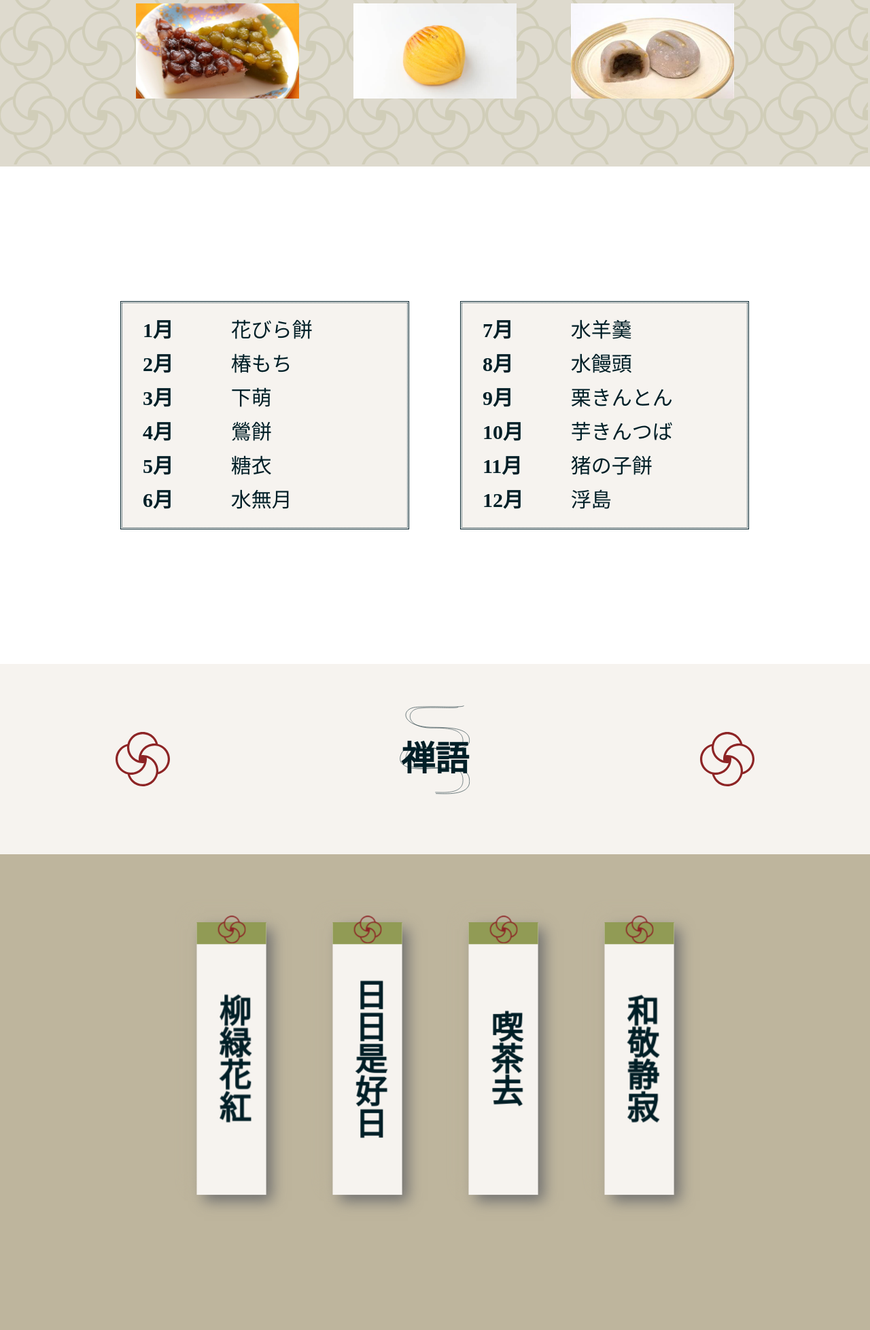
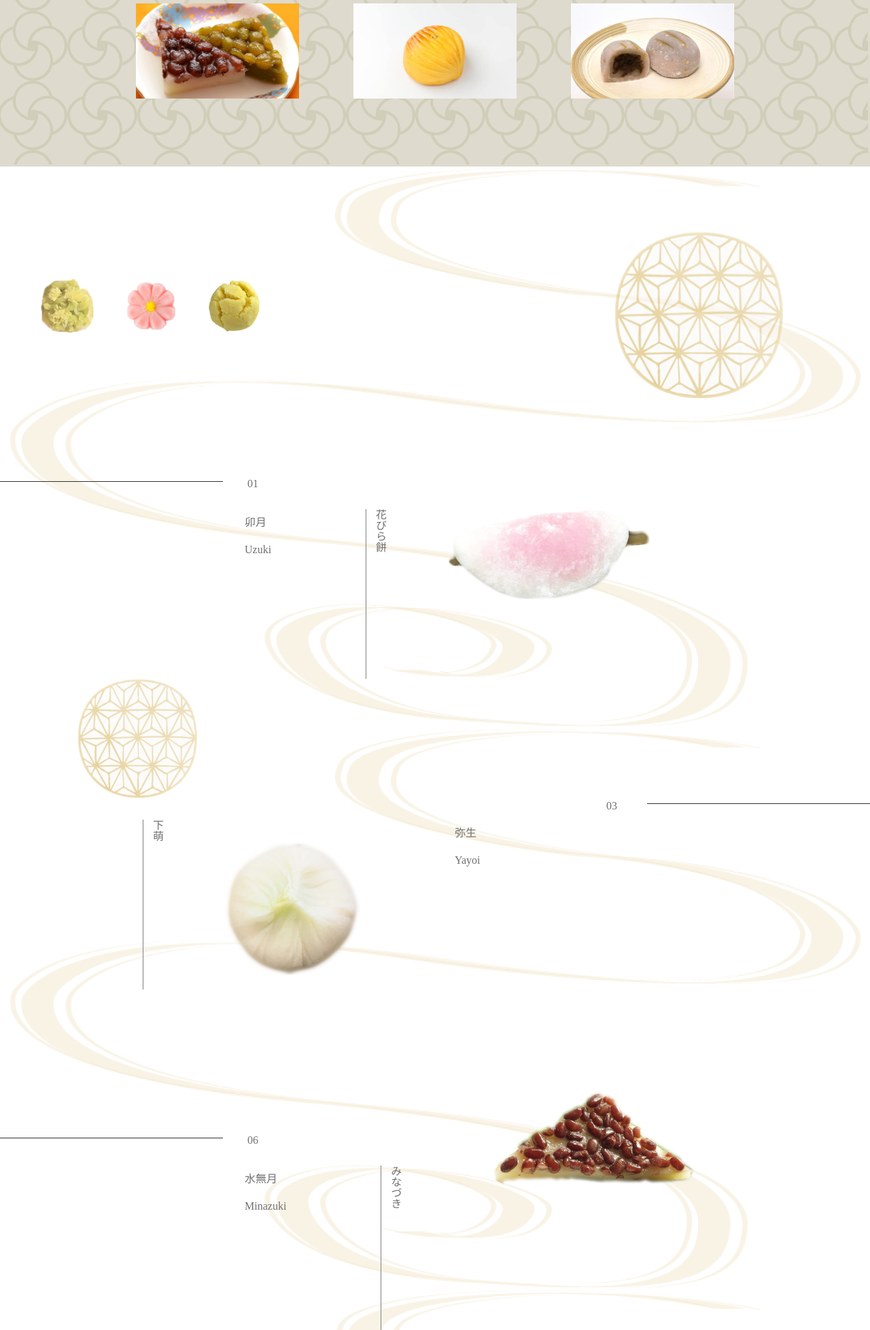
Before and after one commit to satokofuwa/tea, a PHP site: page / in a window 1280 px wide; the page is wider, and only the part inside the window is pictured. Shown: the part 3548-5505 px from the top of that part at 68% size. Run offline with PHP 8.4, Linux system fonts and the light colour scheme; some libraries are stand-ins or nearby versions; some web fonts are replaced.

Commit message:
月ごとの菓子変更

```diff
--- a/css/style.css
+++ b/css/style.css
@@ -127,7 +127,7 @@ button {
 
 
 body {
-  width: ;
+  width: 100%;
   font-family: 'Noto Serif JP', serif;
   color: #707070;
   font-size: 16px;
@@ -901,11 +901,24 @@ img.content {
 
 }
 .sweets-table{
-  display: flex;
+ /* position: relative; */
     /* background-color: #F6F3EF;  */
+  width: 100%;
+  height: auto;
+  background-image: url(../img/bk-img.png);
+  background-position: top;
+  background-size: contain;
 
 }
-
+.fadein-before{
+  opacity: 0;
+  transform:translateX(-100px);
+  transition:opacity 1s,transform 1s;
+}
+.fadein-after{
+  opacity: 1;
+  transform: translate(0);
+}
 .table-container{
   display: grid;
   grid-template-columns:  420px 420px;
@@ -915,9 +928,169 @@ img.content {
   /* background-color: var(--main-color2); */
   animation: slideIn 1.6s;
   /* background-color: #F6F3EF; */
+}
+
+.sweets-top {
+
+  width: 100%;
+  height: auto;
+
+  margin-left: 60px;
+
+}
+.sweets-top-img {
+  display: inline-block;
+  width: 322px;
+ margin-right: 519px;
+}
+
+.sweets-explain{
+  width: 100%;
+  height: auto;
 
 }
 
+.sweets-explain hr{
+  display: inline-block;
+  border: none;
+  border-bottom: 1px solid #333;
+  margin-top: 218px;
+  margin-right: 32px;
+  width: 328px;
+  padding: 0;
+}
+.sweets-month {
+  display: inline-block;
+
+
+  }
+.sweets-month-ja{
+ display: flex;
+ margin-left: 360px;
+ margin-top: 32px;
+ padding: 0;
+ line-height: 2.5;
+
+  }
+.sweets-name{
+
+  margin-left: 139px;
+  margin-right: 80px;
+  writing-mode: vertical-rl;
+}
+.sweets-img1{
+
+  height: fit-content;
+  z-index: 1;
+}
+
+
+.sweets-explain2 {
+  position: relative;
+
+}
+.sweets-sm-title {
+  position:absolute;
+ right:0;
+
+}
+.sweets-explain2 hr{
+  display: inline-block;
+  border: none;
+  border-bottom: 1px solid #333;
+  margin-left: 40px;
+  width: 328px;
+  padding: 0;
+}
+
+.sweets-explain2 .sweets-month-ja{
+ margin-top: 0;
+ /* margin-left: 251px; */
+
+ margin-left: 0;
+   }
+.sweets-explain2 .sweets-name{
+
+  margin-right: 80px;
+  margin-left: 0;
+  line-height: 2.5;
+  writing-mode: vertical-rl;
+  display: inline-block;
+
+}
+.sweets-explain.last{
+  margin-top: 0;;
+}
+
+.sweets-flex {
+
+  display:flex;
+  justify-content: start;
+  align-items: flex-start;
+  padding-top: 32px;
+  margin-bottom: 0;
+  margin-left: 210px;
+
+}
+.sweets-img2{
+  height: fit-content;
+  margin-top: 32px;
+  margin-right:139px ;
+}
+.sweets-img3{
+  height: fit-content;
+  margin-top: -200px;
+}
+.sweets-img4{
+  height: fit-content;
+  margin-right:120px ;
+}
+.circle-pattern1{
+  display: inline-block;
+  position: relative;
+
+  top: 96px;
+  opacity: .5;
+  z-index: 1;
+}
+.circle-pattern2{
+  width: 175px;
+  height: 175px;
+  margin-left: 115px;
+  opacity: .5;
+}
+.circle-pattern3 {
+  width: 133px;
+  height: 133px;
+  margin-left: 237px;
+  opacity: .5;
+}
+.circle-pattern4{
+  width: 182px;
+  height: 182px;
+  margin-left: 1025px;
+  margin-top: 75px;
+  opacity: .5;
+  position: absolute;
+  z-index: 1;
+}
+.circle-pattern5 {
+  width: 280px;
+  height: 280px;
+ margin-left: 123px;
+margin-top: -81px;
+  opacity: .5;
+}
+.bottom-img{
+  height: 245px;
+  display: flex;
+  align-items: start;
+  margin-top: 80px;
+  justify-content: space-between;
+}
+.sweets-bottom {
+  margin-right: 60px;
+}
 @keyframes slideIn {
   0% {
     opacity: 0;
--- a/index.html
+++ b/index.html
@@ -88,10 +88,7 @@
           <img src="img/steam.svg" alt="湯気の写真">
         </p>
       </div>
-
-
-      <div id="particles-js"></div>
-
+      <!-- <div id="particles-js"></div> -->
   </div>
 
   <section id="about">
@@ -181,7 +178,7 @@
     <ul class="sweets-list">
       <li>
         <div class="animation">
-          <img src="img/花びらもち.jpeg" alt="" class="content">
+          <img src="img/花びらもち.jpeg" alt="花びらもち" class="content">
           <span class="title">
             <span>1月</span>
             <span>
@@ -191,7 +188,7 @@
       </li>
       <li>
         <div class="animation">
-          <img src="img/下萌.jpeg" alt="" class="content">
+          <img src="img/下萌.jpeg" alt="下萌" class="content">
           <span class="title">
             <span>3月</span>
             <span>
@@ -202,7 +199,7 @@
       </li>
       <li>
         <div class="animation">
-          <img src="img/鶯餅.jpeg" alt="" class="content">
+          <img src="img/鶯餅.jpeg" alt="鶯餅" class="content">
           <span class="title">
             <span>４月</span>
             <span>餡を求肥などで包み左右に引っ張りうぐいすの形にした和菓子</span>
@@ -211,7 +208,7 @@
       </li>
       <li>
         <div class="animation">
-          <img src="img/水無月.jpg" alt="" class="content">
+          <img src="img/水無月.jpg" alt="水無月" class="content">
           <span class="title">
             <span>6月</span>
             <span>京都発祥の氷をイメージした和菓子。無病息災を願います。</span>
@@ -220,7 +217,7 @@
       </li>
       <li>
         <div class="animation">
-          <img src="img/栗きんとん.jpeg" alt="" class="content">
+          <img src="img/栗きんとん.jpeg" alt="栗きんとん" class="content">
           <span class="title">
             <span>9月</span>
             <span>栗の味わいを生かした上品な和菓子。岐阜の中津川が有名です。</span>
@@ -229,7 +226,7 @@
       </li>
       <li>
         <div class="animation">
-          <img src="img/猪子.jpeg" alt="" class="content">
+          <img src="img/猪子.jpeg" alt="猪子" class="content">
           <span class="title">
             <span>11月</span>
             <span>猪は多産であることから子孫繁栄を願う意味が込められています。</span>
@@ -239,9 +236,102 @@
     </ul><!-- /.sweets-list -->
   </section>
 
+
   <section class="sweets-table">
 
-    <div class="table-container">
+
+  <div class="sweets-top">
+   <img src="img/sweets-top.png" alt="小さい菓子" class="sweets-top-img">
+   <img src="img/circle-pattern.png" alt="円模様" class="circle-pattern1">
+  </div><!-- / -->
+
+  <div class="sweets-explain fadein fadein-before" >
+    <hr>
+    <div class="sweets-month">01</div><!-- / -->
+      <div class="sweets-month-ja">卯月<br>Uzuki
+
+        <div class="sweets-name">
+          花びら餅
+          <div style="background-color:gray; width:1px; height:250px;"></div>
+        </div><!-- /.sweets-name -->
+        <img src="img/花びらもち2.png" alt="花びらもち" class="sweets-img1">
+      </div><!-- /.sweets-month-ja -->
+    </div>
+  </div>
+
+    <img src="img/circle-pattern.png" alt="円模様" class="circle-pattern2">
+
+  <div  class="sweets-explain2 fadein fadein-before" >
+    <div class="sweets-sm-title">
+      <div class="sweets-month">03
+       <hr>
+      </div>
+    </div>
+
+    <div class="sweets-flex">
+      <div class="sweets-name">
+
+        下萌
+        <div style="background-color:gray; width:1px; height:250px;"></div>
+      </div><!-- /.sweets-name -->
+      <img src="img/下萌2.png" alt="" class="sweets-img2">
+      <div class="sweets-month-ja">弥生<br>Yayoi</div><!-- /.sweets-month-ja -->
+    </div><!-- /.sweets-flex -->
+  </div>
+
+  <div class="sweets-explain fadein fadein-before" >
+    <hr>
+    <div class="sweets-month">06</div><!-- / -->
+      <div class="sweets-month-ja">水無月<br>Minazuki
+        <div class="sweets-name">
+          みなづき
+          <div style="background-color:gray; width:1px; height:250px;"></div>
+        </div><!-- /.sweets-name -->
+        <img src="img/水無月2.png" alt="水無月" class="sweets-img3">
+      </div><!-- /.sweets-month-ja -->
+    </div>
+  </div>
+  <img src="img/circle-pattern.png" alt="円模様" class="circle-pattern3">
+
+  <div class="sweets-explain2 fadein fadein-before" >
+    <div class="sweets-sm-title">
+      <div class="sweets-month">03
+       <hr>
+      </div>
+    </div>
+
+    <div class="sweets-flex">
+      <div class="sweets-name">栗きんとん
+        <div style="background-color:gray; width:1px; height:250px;"></div>
+      </div><!-- /.sweets-name -->
+      <img src="img/栗きんとん2.png" alt="" class="sweets-img4">
+      <div class="sweets-month-ja">長月<br>Nagatsuki</div><!-- /.sweets-month-ja -->
+    </div><!-- /.sweets-flex -->
+  </div>
+
+  <img src="img/circle-pattern.png" alt="円模様" class="circle-pattern4">
+
+  <div class="sweets-explain fadein fadein-before" >
+    <hr>
+    <div class="sweets-month">12</div><!-- / -->
+      <div class="sweets-month-ja">師走<br>Shiwasu
+        <div class="sweets-name">
+          さざんか
+          <div style="background-color:gray; width:1px; height:250px;"></div>
+        </div><!-- /.sweets-name -->
+        <img src="img/山茶花.png" alt="さざんか" class="sweets-img4">
+      </div><!-- /.sweets-month-ja -->
+    </div>
+  </div>
+  <div class="bottom-img">
+
+    <img src="img/circle-pattern.png" alt="円模様" class="circle-pattern5">
+    <div class="sweets-bottom">
+      <img src="img/sweets-bottom.png" alt="" >
+    </div>
+  </div><!-- /.bottom-img -->
+
+   <!-- <div class="table-container">
       <table class="table-1">
         <tr>
           <th class="col-span1">1月</th>
@@ -295,9 +385,11 @@
         </tr>
       </table>
 
-    </div><!-- /.table-container -->
+    </div> /.table-container -->
 
   </section>
+
+
 </section>
 <section id="caligraphy">
   <div class="section-title">
@@ -366,6 +458,7 @@
 <script src="https://ajax.googleapis.com/ajax/libs/jquery/3.1.1/jquery.min.js"></script>
 <script type="text/javascript" src="js/popout.js"></script>
 <script type="text/javascript" src="js/flip.js"></script>
+<script type="text/javascript" src="js/slidein.js"></script>
 
 </body>
 
--- /dev/null
+++ b/js/slidein.js
@@ -0,0 +1,16 @@
+//フェードインさせる要素を取得
+const FADEIN_ELEM = document.getElementsByClassName('fadein')
+window.addEventListener('scroll', () => {
+  [...FADEIN_ELEM].forEach(function(element){
+    const FADEIN_ELEM_TOP = element.getBoundingClientRect().top;
+    //ブラウザの高さ
+    const WINDOW_HEIGHT = window.innerHeight;
+    //画面に表示された時にフェードインさせる処理
+    if (WINDOW_HEIGHT > (FADEIN_ELEM_TOP + 200)) {
+        element.classList.add('fadein-after');
+    }else{
+        element.classList.remove('fadein-after');
+    }
+  });
+
+});
```
Also changed, not shown: img/bg-waterflow.png (added), img/bk-img.png (added), img/circle-pattern.png (added), img/circle-pattern2.png (added), img/sweets-bottom.png (added), img/sweets-top.png (added), img/下萌2.png (added), img/山茶花.png (added), img/栗きんとん2.png (added), img/水無月2.png (added), img/花びらもち2.png (added).
